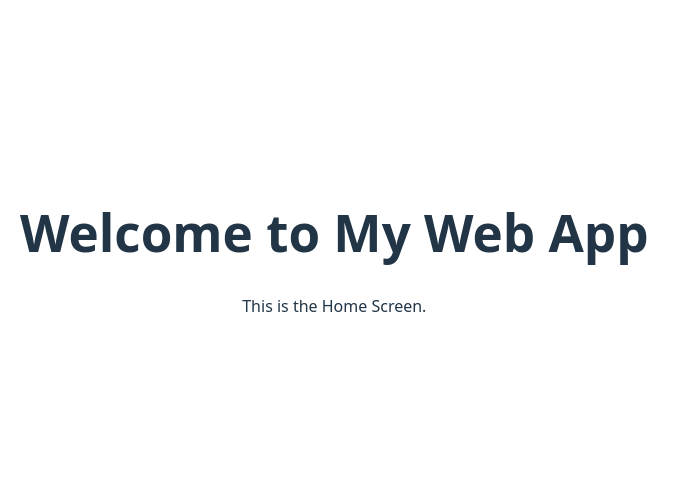
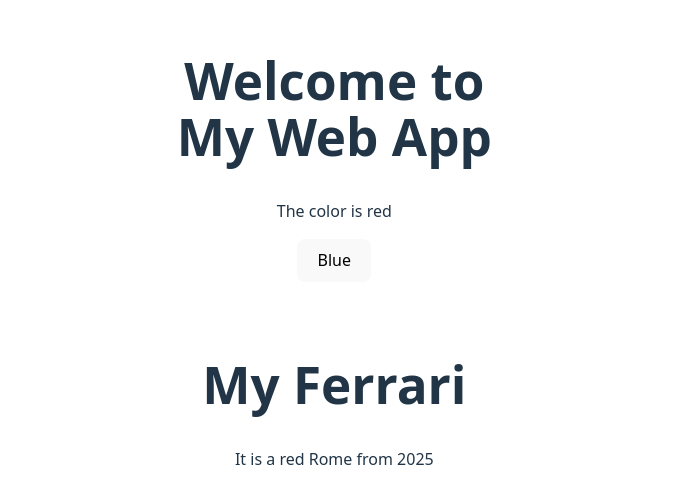
Before and after one commit to Bukhari01/ReactHooks, a React (Vite) app: page / in a window 1280 px wide. Shown: the part 148-652 px from the top of the page, without its empty margins (0-690 px from the left). Built offline with nearby package versions, Linux system fonts and the light colour scheme.

Commit message:
basic useState

```diff
--- a/src/Components/HomeScreen.jsx
+++ b/src/Components/HomeScreen.jsx
@@ -1,10 +1,59 @@
-import React from 'react';
+import React from "react";
+import { useState } from "react";
 
 export default function HomeScreen() {
+  // const counter = useState(0)[0];
+  // const setCounter = useState(0)[1];
+  // console.log(counter);
+  // console.log(setCounter);
+
+  const [color, setColor] = useState("red");
+
+  const changeColor = () => {
+    setColor("blue");
+  };
+
+  const [brand, setBrand] = useState("Ferrari");
+  const [model, setModel] = useState("Rome");
+  const [year, setYear] = useState("2025");
+
   return (
-    <div style={{ textAlign: 'center', padding: '20px' }}>
-      <h1>Welcome to My Web App</h1>
-      <p>This is the Home Screen.</p>
+    <div
+      style={{
+        display: "flex",
+        justifyContent: "center",
+        alignItems: "center",
+        height: "100vh",
+        flexDirection: "column",
+      }}
+    >
+      <div
+        style={{
+          padding: "20px",
+          textAlign: "center", // Centers text inside
+          borderRadius: "10px",
+          width: "50%", // Adjust width to make it responsive
+          minWidth: "300px", // Prevent it from being too small
+        }}
+      >
+        <h1>Welcome to My Web App</h1>
+        <p>The color is {color}</p>
+        <button onClick={changeColor}>Blue</button>
+      </div>
+      <div
+        style={{
+          padding: "20px",
+          textAlign: "center", // Centers text inside
+          borderRadius: "10px",
+          width: "50%", // Adjust width to make it responsive
+          minWidth: "300px", // Prevent it from being too small
+        }}
+      >
+        <h1>My {brand}</h1>
+        <p>
+          It is a {color} {model} from {year}
+        </p>
+      </div>
     </div>
   );
 }
```
